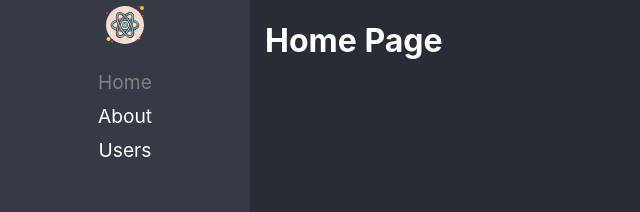
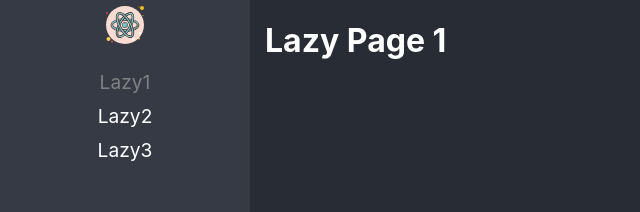
Before and after one commit to pfirulo/react-adv, a React (Vite) app: page /lazy1 in a window 1280 px wide. Before the commit this address led to /home. Shown: the top 212 px of the page, without its empty margins (0-640 px from the left). Built offline with nearby package versions, Linux system fonts and the light colour scheme.

Commit message:
Componentes lazy agregados

```diff
--- /dev/null
+++ b/src/01-Lazyload/pages/LazyPage1.tsx
@@ -0,0 +1,7 @@
+
+
+export const LazyPage1 = () => {
+  return (
+    <h1>Lazy Page 1</h1>
+  )
+}
--- /dev/null
+++ b/src/01-Lazyload/pages/LazyPage2.tsx
@@ -0,0 +1,7 @@
+
+
+export const LazyPage2 = () => {
+  return (
+    <h1>Lazy Page 2</h1>
+  )
+}
--- /dev/null
+++ b/src/01-Lazyload/pages/LazyPage3.tsx
@@ -0,0 +1,7 @@
+
+
+export const LazyPage3 = () => {
+  return (
+    <h1>Lazy Page 3</h1>
+  )
+}
--- /dev/null
+++ b/src/01-Lazyload/pages/index.ts
@@ -0,0 +1,3 @@
+ export {LazyPage1} from './LazyPage1'
+ export {LazyPage2} from './LazyPage2'
+ export {LazyPage3} from './LazyPage3'
--- a/src/routes/Navigation.tsx
+++ b/src/routes/Navigation.tsx
@@ -7,6 +7,7 @@
 } from 'react-router-dom';
 
 import logo from '../../public/logo.svg'
+import { LazyPage1,LazyPage2,LazyPage3 } from   '../01-Lazyload/pages';
 
 
 
@@ -20,22 +21,22 @@
                     <img src={logo} alt=" logo de react" />
                     <ul>
                         <li>
-                            <NavLink className={({ isActive }) => isActive ? 'nav-active' : ''} to='/home'>Home</NavLink>
+                            <NavLink className={({ isActive }) => isActive ? 'nav-active' : ''} to='/lazy1'>Lazy1</NavLink>
                         </li>
                         <li>
-                            <NavLink className={({ isActive }) => isActive ? 'nav-active' : ''} to='/about'>About</NavLink>
+                            <NavLink className={({ isActive }) => isActive ? 'nav-active' : ''} to='/lazy2'>Lazy2</NavLink>
                         </li>
                         <li>
-                            <NavLink className={({ isActive }) => isActive ? 'nav-active' : ''} to='/users'>Users</NavLink>
+                            <NavLink className={({ isActive }) => isActive ? 'nav-active' : ''} to='/lazy3'>Lazy3</NavLink>
                         </li>
                     </ul>
                 </nav>
                 <Routes>
-                    <Route path='about' element={<h1> About Page</h1>} />
-                    <Route path='users' element={<h1>Users Page</h1>} />
-                    <Route path='home' element={<h1>Home Page</h1>} />
+                    <Route path='lazy1' element={<LazyPage1 />} />
+                    <Route path='lazy2' element={<LazyPage2 />} />
+                    <Route path='lazy3' element={<LazyPage3 />} />
 
-                    <Route path='/*' element={<Navigate to="/home" replace />} />
+                    <Route path='/*' element={<Navigate to="/lazy1" replace />} />
 
 
 
```
